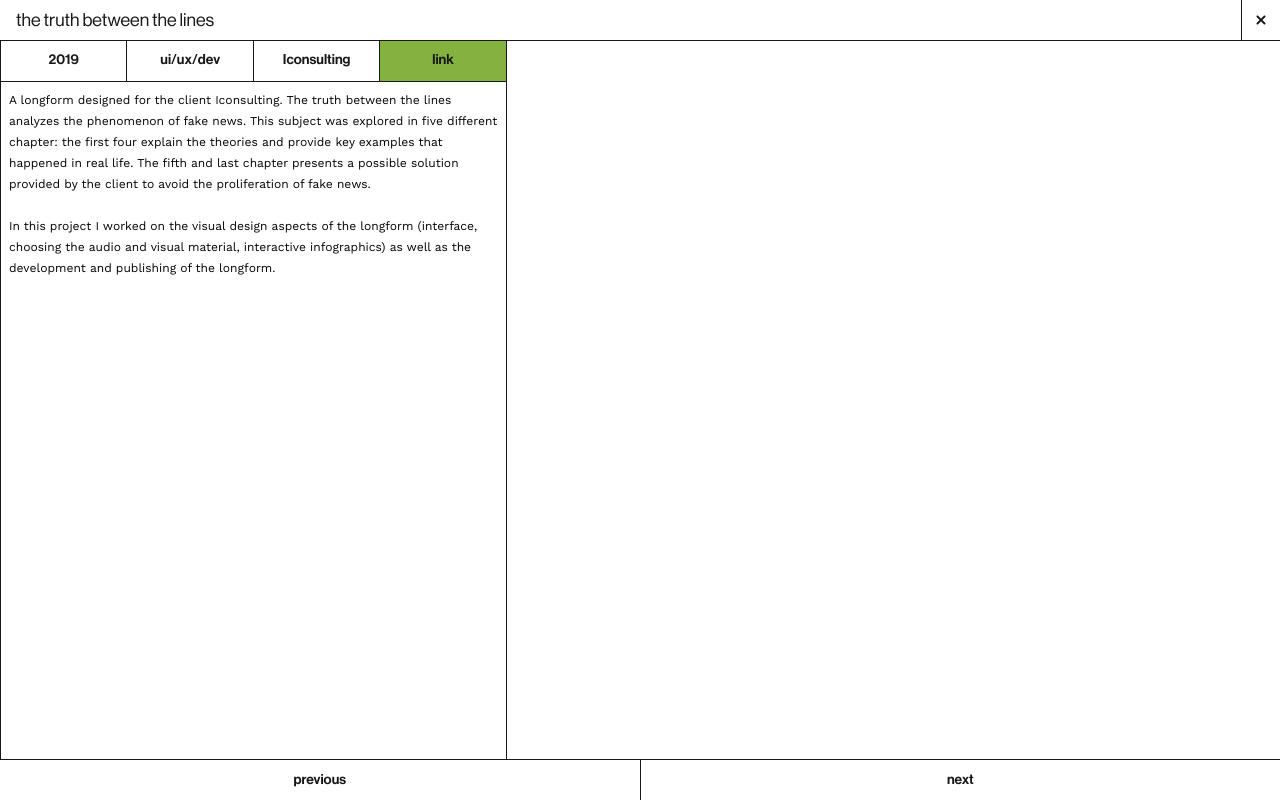
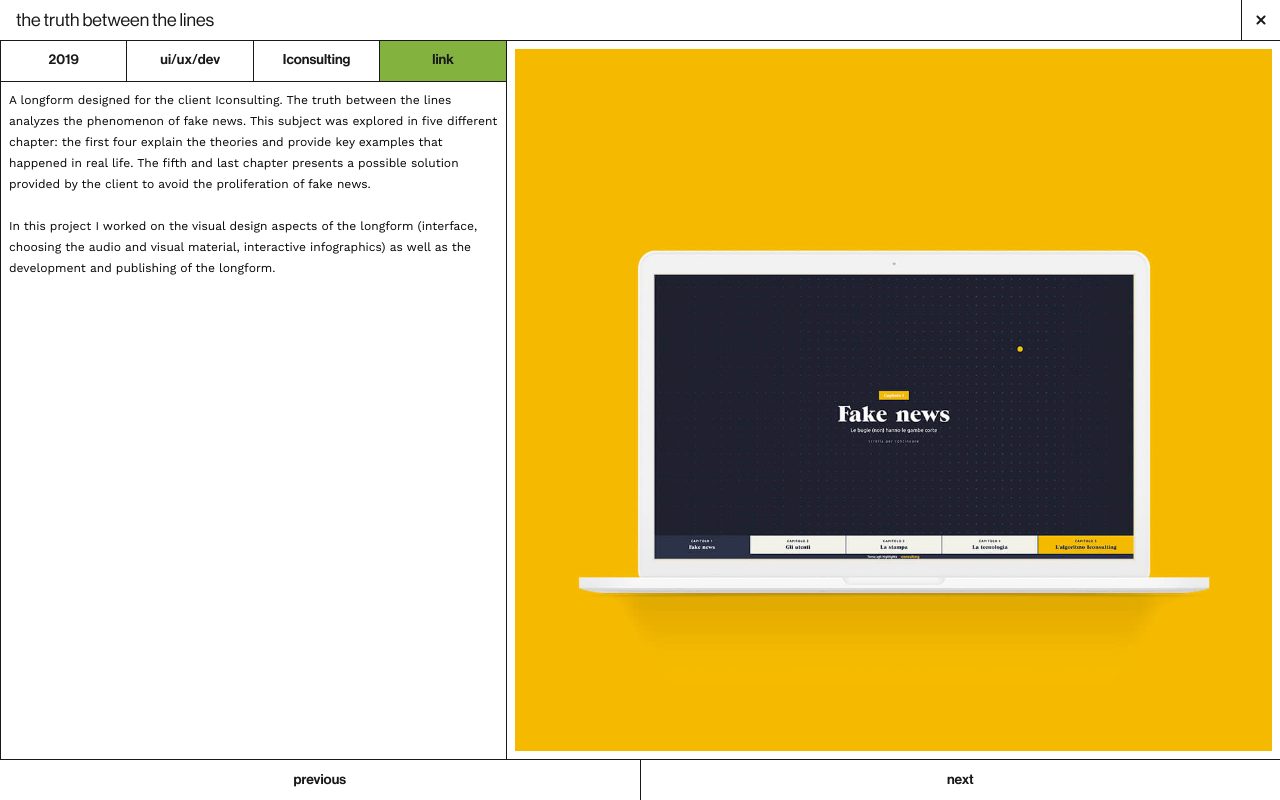
Before and after one commit to themontegreen/portfolio, a Vue app: page /project-1 in a window 1280 px wide. Built offline with nearby package versions, Linux system fonts and the light colour scheme.

Commit message:
added gallery

```diff
--- /dev/null
+++ b/src/components/Gallery.vue
@@ -0,0 +1,53 @@
+<template>
+  <div class="gallery-container">
+    <div
+      :style="`width: 100%;height: 100%; background-image: url('./img/projects/`+id+`/`+media[currentMedia]+`'); background-size:cover;background-position: center;`">
+    </div>
+  </div>
+</template>
+
+<script>
+export default {
+  name: "Gallery",
+  props: ["id","media"],
+  data(){
+    return {
+      currentMedia: 0,
+      interval: null
+    }
+  },
+  mounted(){
+    if(!this.interval )
+      this.setImgInterval()
+
+  },
+  updated(){
+    if( this.interval ){
+      clearInterval(this.interval)
+    }
+
+    this.setImgInterval()
+  },
+  methods:{
+    setImgInterval(){
+      this.interval = setInterval(this.updateCurrentMedia, 500)
+    },
+    updateCurrentMedia(){
+      if( this.currentMedia < this.media.length - 1 )
+        this.currentMedia++
+      else
+        this.currentMedia = 0
+    }
+  }
+}
+</script>
+
+<style lang="scss">
+@import './src/assets/scss/colors.scss';
+@import './src/assets/scss/fonts.scss';
+.gallery-container{
+  position: relative;
+  width: 100%;
+  height: 100%;
+}
+</style>
--- a/src/components/ProjectShowcase.vue
+++ b/src/components/ProjectShowcase.vue
@@ -1,11 +1,13 @@
 <template>
   <div class="project-showcase">
     <div class="media">
+      <Gallery :id="id" :media="media"/>
     </div>
   </div>
 </template>
 
 <script>
+import Gallery from '../components/Gallery.vue'
 export default {
   name: "ProjectShowcase",
   props: ["id","media"],
@@ -17,6 +19,9 @@ export default {
   mounted(){
   },
   methods:{
+  },
+  components:{
+    Gallery
   }
 }
 </script>
```
